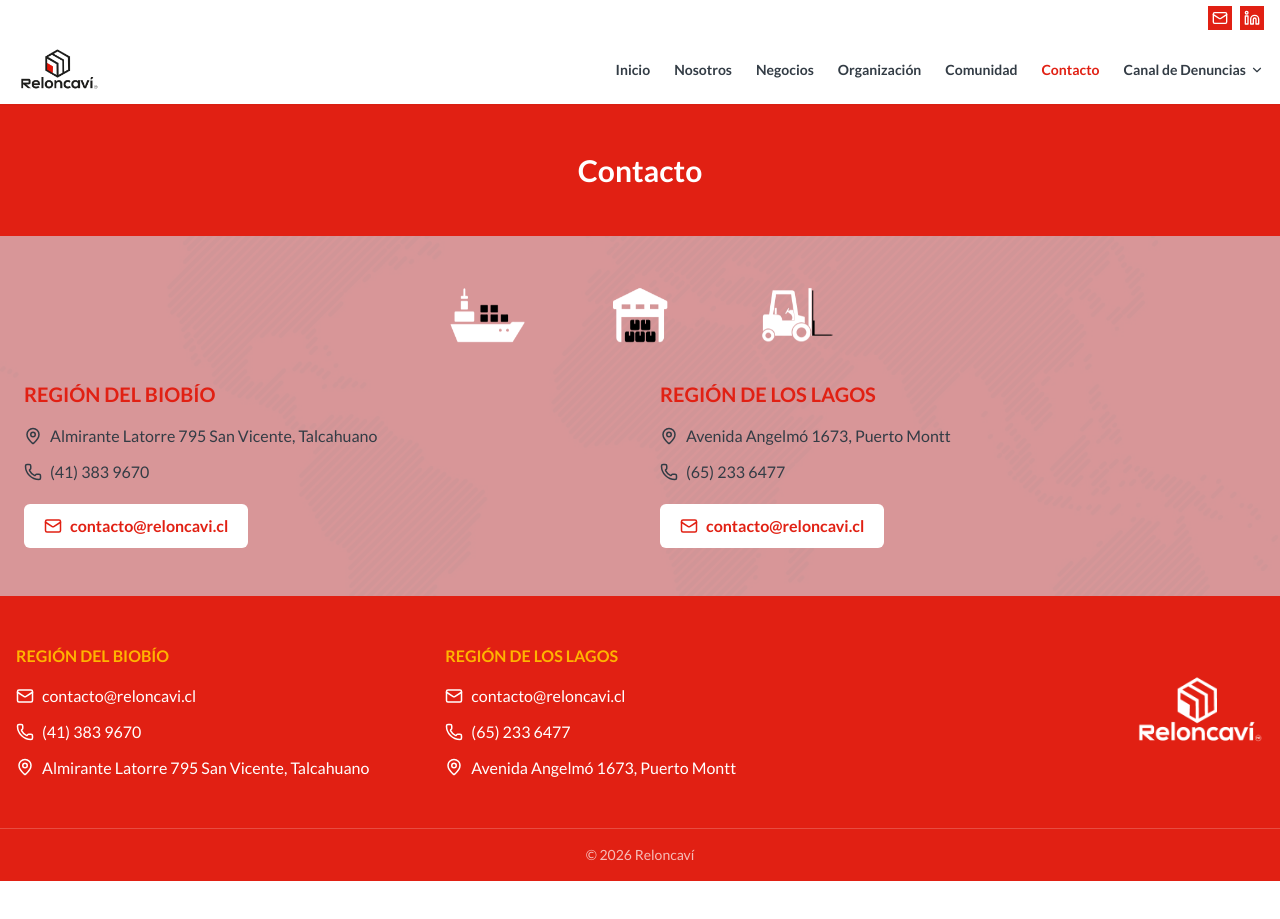
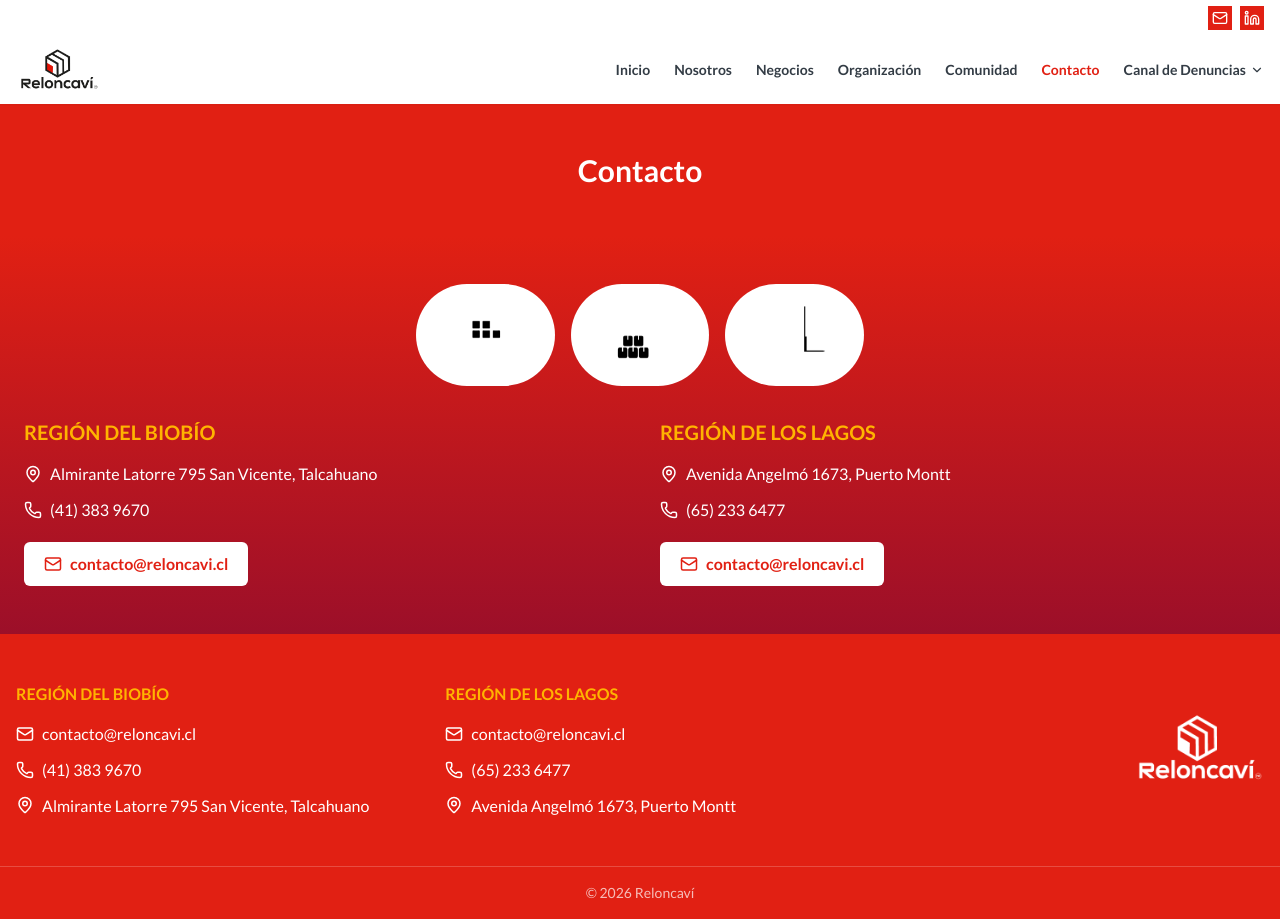
Before and after one commit to KaiseR0409/new-reloncavi-site-demo, a React (Vite) app: page /contacto in a window 1280 px wide. Before the commit the page ends 881 px from the top, so only its background shows below. Built offline with nearby package versions, Linux system fonts and the light colour scheme.

Commit message:
style: red gradient background for contacto (drop map image)

```diff
--- a/src/pages/Contacto.jsx
+++ b/src/pages/Contacto.jsx
@@ -11,18 +11,19 @@
         <h1 className="text-3xl font-bold text-white">Contacto</h1>
       </section>
 
-      <section className="bg-white-2 text-outer-space py-12 px-6 relative">
-        <div className="absolute inset-0 bg-cover bg-center opacity-40" style={{ backgroundImage: "url(/img/2map.png)" }} aria-hidden="true" />
-        <div className="max-w-7xl mx-auto relative">
+      <section className="text-white py-12 px-6 bg-gradient-to-b from-lust to-[#9c0f29]">
+        <div className="max-w-7xl mx-auto">
           <div className="grid grid-cols-3 gap-4 mb-8 max-w-md mx-auto">
             {ICONS.map((i, idx) => (
-            <StampedIcon key={i} src={i} alt="Icono" delay={idx * 180} className="mx-auto h-16" />
+            <div key={i} className="bg-white rounded-full p-4">
+              <StampedIcon key={i} src={i} alt="Icono" delay={idx * 180} className="mx-auto h-16" />
+            </div>
           ))}
           </div>
           <div className="grid gap-10 md:grid-cols-2">
             {CONTACT.map((c) => (
               <div key={c.region}>
-                <h3 className="text-lust text-xl font-bold mb-4">{c.region.toUpperCase()}</h3>
+                <h3 className="text-selective-yellow text-xl font-bold mb-4">{c.region.toUpperCase()}</h3>
                 <p className="flex items-center gap-2 mb-3"><MapPin size={18} /> {c.address}</p>
                 <p className="flex items-center gap-2 mb-3"><Phone size={18} /> {c.phone}</p>
                 <a
```
Also changed, not shown: public/img/2map.png (deleted).
